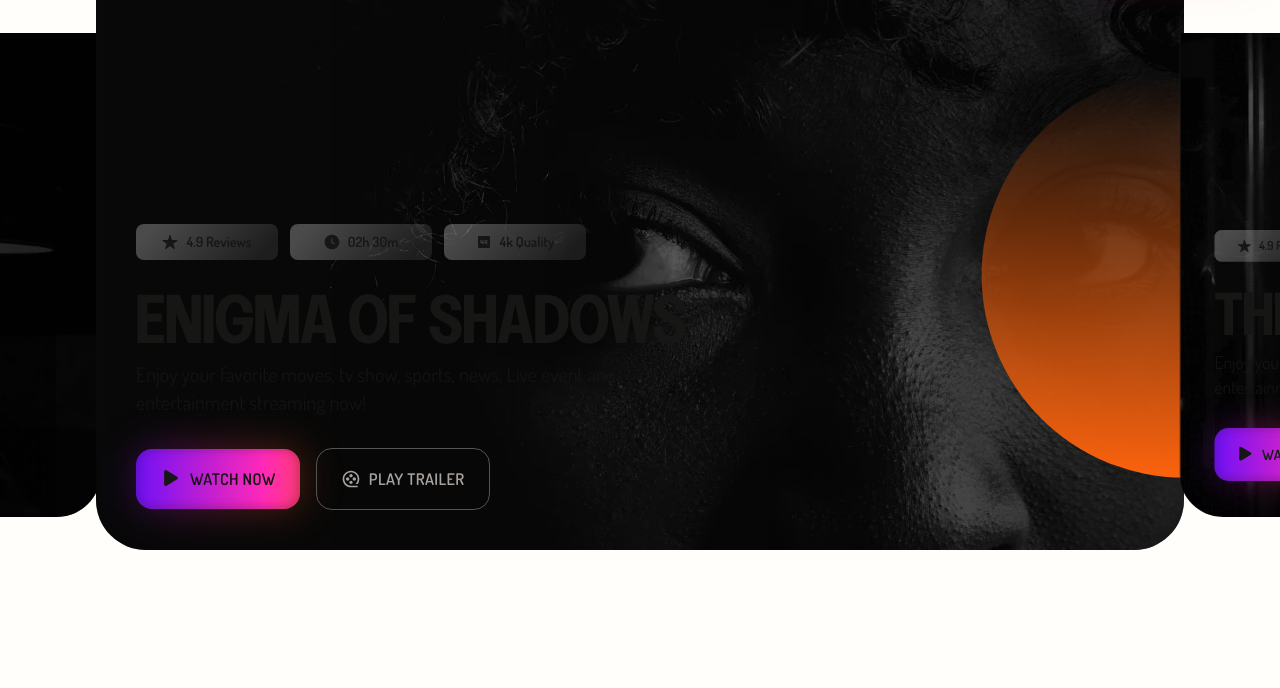
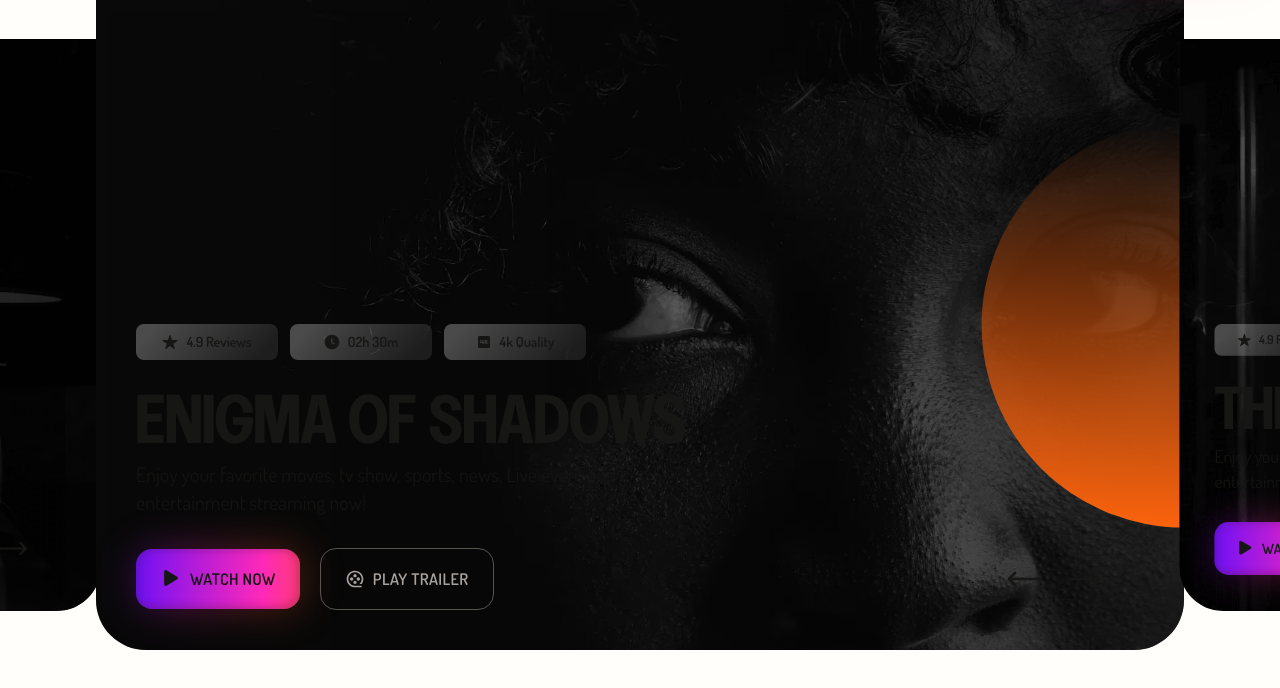
Before and after one commit to PaulHaze/holaa, a Next.js app: page / in a window 1280 px wide. Shown: the top 688 px of the page. Built offline with nearby package versions, Linux system fonts and the light colour scheme.

Commit message:
add slider buttons to hero

```diff
--- a/src/components/hero/HeroOne.tsx
+++ b/src/components/hero/HeroOne.tsx
@@ -6,10 +6,6 @@ import dynamic from 'next/dynamic';
 
 import { SwiperSlide, Swiper } from 'swiper/react';
 import type { SwiperOptions } from 'swiper/types';
-
-import { InfoPill } from '@/components/ui';
-import { IoPlay } from 'react-icons/io5';
-
 import {
   Navigation,
   Pagination,
@@ -17,6 +13,10 @@ import {
   // EffectCards,
   // Scrollbar,
 } from 'swiper/modules';
+
+import { InfoPill } from '@/components/ui';
+import { IoPlay } from 'react-icons/io5';
+import { HiArrowLongRight, HiArrowLongLeft } from 'react-icons/hi2';
 
 import { cn } from '@/utils';
 
@@ -86,9 +86,10 @@ export function HeroOne() {
               <Image
                 src={slide.image}
                 alt="image"
-                className="absolute top-0 h-full w-full overflow-hidden object-cover"
+                className="absolute top-0 h-full w-full object-cover"
               />
 
+              {/* CONTENT */}
               <div className="absolute bottom-10 z-10 w-full">
                 <div className="flex flex-col items-center space-y-2 md:items-start md:pl-10">
                   {/* INFO PILLS */}
@@ -112,7 +113,8 @@ export function HeroOne() {
                   </div>
 
                   {/* BUTTONS */}
-                  <div className="flex items-center gap-4">
+                  <div className="flex items-center gap-4 md:w-full md:justify-between">
+                    <div className="space-x-4 md:space-x-5">
                       <Link
                         href="movie-details"
                         className={cn('hl-btn btn-base py-5 uppercase')}
@@ -127,6 +129,19 @@ export function HeroOne() {
                         src="assets/video/video.mp4"
                       />
                     </div>
+                    <div className="hidden pr-20 md:inline-block">
+                      <div className="flex gap-5">
+                        <HiArrowLongLeft
+                          size={40}
+                          className="prev-slide cursor-pointer transition-all duration-300 hover:text-orange"
+                        />
+                        <HiArrowLongRight
+                          className="next-slide cursor-pointer transition-all duration-300 hover:text-orange"
+                          size={40}
+                        />
+                      </div>
+                    </div>
+                  </div>
                 </div>
               </div>
             </SwiperSlide>
--- a/src/styles/custom/_hero.scss
+++ b/src/styles/custom/_hero.scss
@@ -1,20 +1,20 @@
 @import 'variables';
 
 .swiper {
-  /* width: 100%;
-  height: 100%; */
-  /* .swiper-slide {
+  width: 100%;
+  height: 100%;
+  .swiper-slide {
     height: auto;
-  } */
+  }
   img {
-    /* width: 100%;
+    width: 100%;
     height: 100%;
-    object-fit: cover; */
+    object-fit: cover;
   }
 }
 
 .home-one-slider {
-  @apply min-h-[450px] max-w-[100%] overflow-hidden rounded-b-[50px] transition-transform duration-1000 ease-out xs:min-h-[550px] xl:max-w-[85%];
+  @apply min-h-[450px] max-w-[100%] overflow-hidden rounded-b-[50px] transition-transform duration-1000 ease-out xs:min-h-[650px] xl:max-w-[85%];
 
   &::before {
     content: '';
--- a/tailwind.config.ts
+++ b/tailwind.config.ts
@@ -46,6 +46,7 @@ export default {
       },
       colors: {
         'menu-active': '#ff6f3f',
+        orange: '#ff6f3f',
         paragraph: '#a9a9a9',
       },
       fontSize: {
```
Lines whose indentation alone changed are shown as unchanged.
